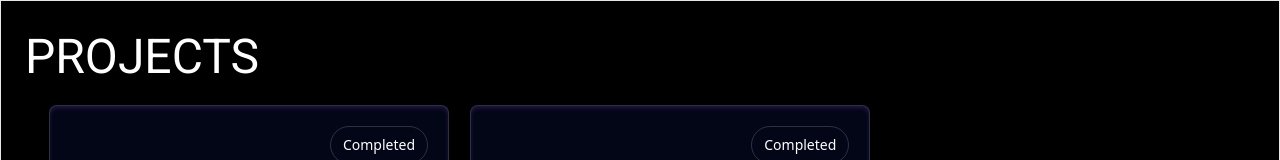
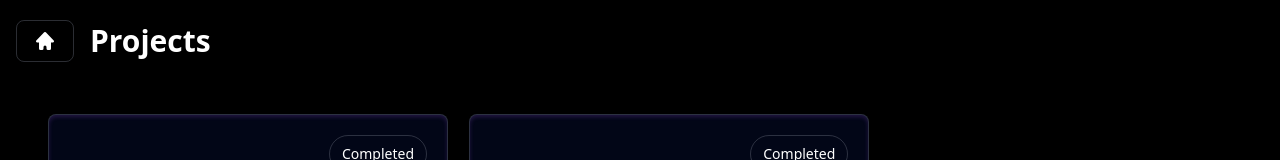
Before and after one commit to AbhiramAnanthu/portfolio, a React (Vite) app: page /projects in a window 1280 px wide. Shown: the top 160 px of the page. Built offline with nearby package versions, Linux system fonts and the light colour scheme.

Commit message:
project section finished

```diff
--- /dev/null
+++ b/src/assets/home.jsx
@@ -0,0 +1,14 @@
+export default function HomeIcon() {
+  return (
+    <>
+      <svg
+        xmlns="http://www.w3.org/2000/svg"
+        viewBox="0 0 16 16"
+        fill="currentColor"
+        className="size-6 text-white"
+      >
+        <path d="M8.543 2.232a.75.75 0 0 0-1.085 0l-5.25 5.5A.75.75 0 0 0 2.75 9H4v4a1 1 0 0 0 1 1h1a1 1 0 0 0 1-1v-1a1 1 0 1 1 2 0v1a1 1 0 0 0 1 1h1a1 1 0 0 0 1-1V9h1.25a.75.75 0 0 0 .543-1.268l-5.25-5.5Z" />
+      </svg>
+    </>
+  );
+}
--- a/src/components/home/home.jsx
+++ b/src/components/home/home.jsx
@@ -3,13 +3,15 @@ import Hero from "./hero";
 import ContactSection from "./contact";
 import AboutMe from "./aboutme";
 import ProjectSectionConsult from "./project";
+import CodeIcon from "../../assets/code";
+import MailIcon from "../../assets/mail";
 import "../home/home.css";
 
 function Home() {
   return (
     <>
       <div className="w-full overflow-x-hidden">
-        <NavBar />
+        <NavBar icon1={<CodeIcon />} icon2={<MailIcon />} />
         <Hero />
         <AboutMe />
         <ProjectSectionConsult />
--- a/src/components/home/navbar.jsx
+++ b/src/components/home/navbar.jsx
@@ -1,14 +1,11 @@
 import React, { useState } from "react";
-import CodeIcon from "../../assets/code";
-import MailIcon from "../../assets/mail";
-import Profile from "../../assets/profile";
 
-function NavBar() {
+function NavBar(props) {
   return (
     <nav className="bg-black shadow-md py-5 w-screen">
       <div className="container mx-auto flex flex-row justify-between items-center space-x-6 px-9 pt-2">
-        <ToggleSelector name="projects" id="projects" icon={<CodeIcon />} />
-        <ToggleSelector name="contact" id="contact" icon={<MailIcon />} />
+        <ToggleSelector name="projects" id="projects" icon={props.icon1} />
+        <ToggleSelector name="contact" id="contact" icon={props.icon2} />
       </div>
     </nav>
   );
--- a/src/components/project-section/projectsDisplay.jsx
+++ b/src/components/project-section/projectsDisplay.jsx
@@ -1,5 +1,5 @@
 import React from "react";
-
+import HomeIcon from "../../assets/home";
 function ProjectCard() {
   return (
     <div className="w-5/6 md:w-1/2 lg:w-[400px] bg-slate-950 text-white p-5 rounded-lg border border-gray-500/40 shadow-inner shadow-purple-500/20 m-4">
@@ -31,16 +31,31 @@ function ProjectCard() {
 
 function ProjectDisplay() {
   return (
-    <div className="flex flex-col justify-start items-start pt-4 md:justify-start md:items-start lg:justify-start lg:items-start border p-4 w-screen h-screen bg-black">
-      <h1 className="text-white text-3xl md:text-5xl text-left font-roboto p-2 mt-2">
-        PROJECTS
-      </h1>
-      <div className="grid grid-cols-1 md:grid-cols-2 lg:grid-cols-3 gap-4 w-screen px-4">
-        <ProjectCard />
-        <ProjectCard />
+    <div>
+      <NavBar />
+      <div className="flex flex-col justify-start items-start pt-4 md:justify-start md:items-start lg:justify-start lg:items-start p-4 w-full overflow-x-hidden h-screen bg-black">
+        <div className="grid grid-cols-1 md:grid-cols-2 lg:grid-cols-3 gap-4 w-screen px-4">
+          <ProjectCard />
+          <ProjectCard />
+        </div>
       </div>
     </div>
   );
 }
 
+function NavBar() {
+  return (
+    <nav className="bg-black px-4 py-5">
+      <div className="flex justify-start items-center">
+        <button className="text-white border border-gray-500/40 px-4 py-2 rounded-lg transition-all duration-200 ease-in-out hover:opacity-60">
+          <a href="/">
+            <HomeIcon />
+          </a>
+        </button>
+        <h1 className="text-white text-3xl font-bold px-4">Projects</h1>
+      </div>
+    </nav>
+  );
+}
+
 export default ProjectDisplay;
```
